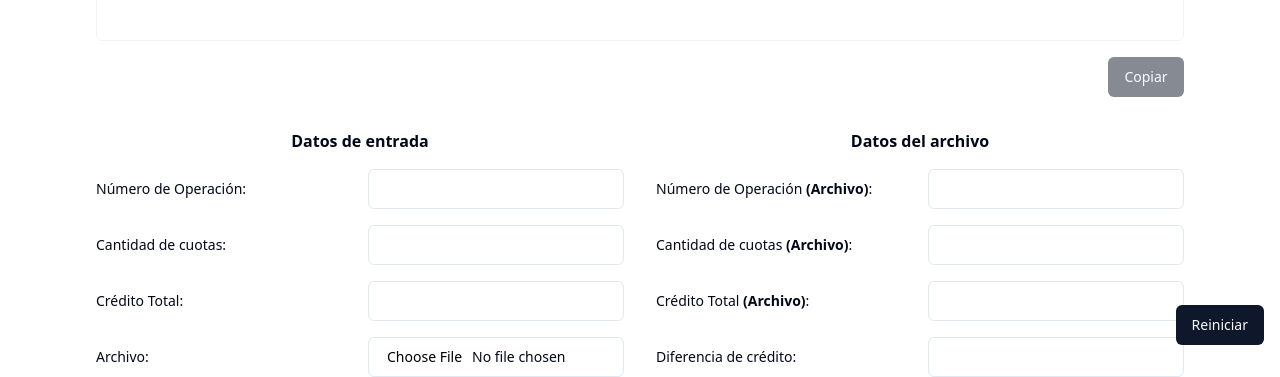
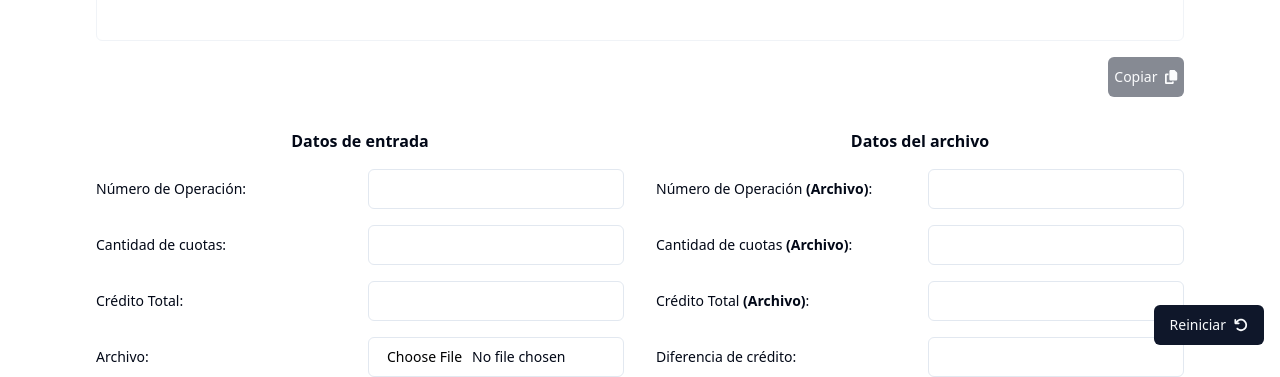
Before and after one commit to jokinz/maaq-payment-plan-analyzer, a React (Vite) app: page / in a window 1280 px wide. Shown: the part 439-816 px from the top of the page. Built offline with nearby package versions, Linux system fonts and the light colour scheme.

Commit message:
added fontawesome icons

```diff
--- a/package.json
+++ b/package.json
@@ -10,6 +10,9 @@
     "preview": "vite preview"
   },
   "dependencies": {
+    "@fortawesome/fontawesome-svg-core": "^6.5.1",
+    "@fortawesome/free-solid-svg-icons": "^6.5.1",
+    "@fortawesome/react-fontawesome": "^0.2.0",
     "@radix-ui/react-label": "^2.0.2",
     "@radix-ui/react-radio-group": "^1.1.3",
     "@radix-ui/react-select": "^2.0.0",
--- a/src/components/PlanDePago.tsx
+++ b/src/components/PlanDePago.tsx
@@ -13,6 +13,9 @@ import { Button } from '@/components/ui/button'
 import { Input } from '@/components/ui/input'
 import { Label } from '@/components/ui/label'
 import { RadioGroup, RadioGroupItem } from '@/components/ui/radio-group'
+
+import { FontAwesomeIcon } from '@fortawesome/react-fontawesome'
+import { faArrowRotateLeft } from '@fortawesome/free-solid-svg-icons'
 
 type Countries = 'colombia' | 'chile'
 type Currencies = 'peso' | 'usd'
@@ -364,7 +367,7 @@ function PlanDePago() {
           sheetName,
           cellTotalCredit
         )
-        setFileTotalCredit(readTotalCredit)
+        setFileTotalCredit(readTotalCredit | 0)
         const readPaymentsQuantity = await getLastCellValue(
           file[0],
           sheetName,
@@ -491,6 +494,7 @@ function PlanDePago() {
             id="externalFile"
             ref={fileRef}
             type="file"
+            accept=".xls, .xlsm, .xlsx"
             onChange={(event) => setFile(event.currentTarget.files)}
           />
           <Button
@@ -655,7 +659,7 @@ function PlanDePago() {
         className="fixed right-4 bottom-4"
         onClick={() => restartValues()}
       >
-        Reiniciar
+        Reiniciar <FontAwesomeIcon className="ml-2" icon={faArrowRotateLeft} />
       </Button>
     </div>
   )
--- a/src/components/Query.tsx
+++ b/src/components/Query.tsx
@@ -1,5 +1,8 @@
 import { Textarea } from '@/components/ui/textarea'
 import { Button } from '@/components/ui/button'
+
+import { FontAwesomeIcon } from '@fortawesome/react-fontawesome'
+import { faCopy } from '@fortawesome/free-solid-svg-icons'
 
 function Query(props: { content: string; disabled?: boolean }) {
   return (
@@ -18,7 +21,7 @@ function Query(props: { content: string; disabled?: boolean }) {
           navigator.clipboard.writeText(props.content)
         }}
       >
-        Copiar
+        Copiar <FontAwesomeIcon className='ml-2' icon={faCopy} />
       </Button>
     </div>
   )
```
Also changed, not shown: 1 other file (tests, documents, lock files or other folders).
